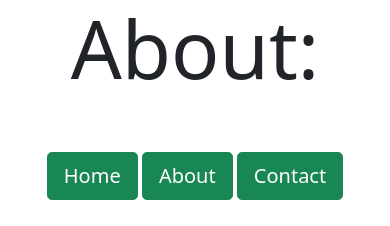
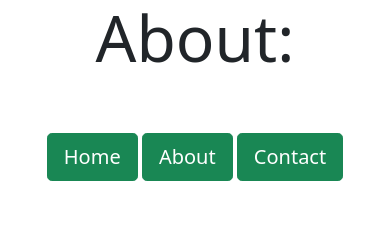
Before and after one commit to Dillon-developer/portfolio-stage-2, a plain HTML site: page about.html in a window 390 px wide. Shown: the top 226 px of the page. Drawn offline with nearby package versions, Linux system fonts and the light colour scheme; a script that the page names is missing.

Commit message:
Update about-style.css
font fix

```diff
--- a/about-style.css
+++ b/about-style.css
@@ -1,6 +1,6 @@
 
 .header {
-  font-size: 500%;
+  font-size: 800%;
   display:flex;
   justify-content: center;
 }
@@ -119,6 +119,9 @@
 }
 
 @media only screen and (max-width:800px) {
+  .header {
+    font-size: 400%;
+  }
   .intro-text {
     font-size: 1em;
     display: flex;
```
